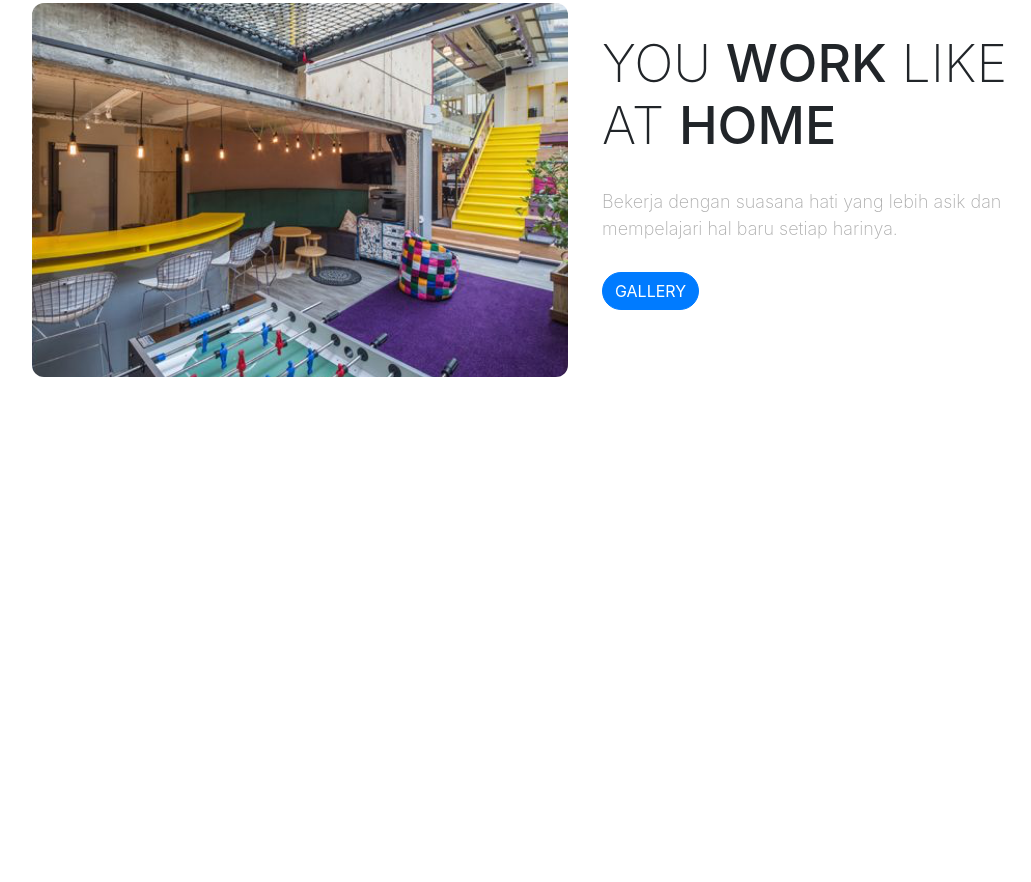
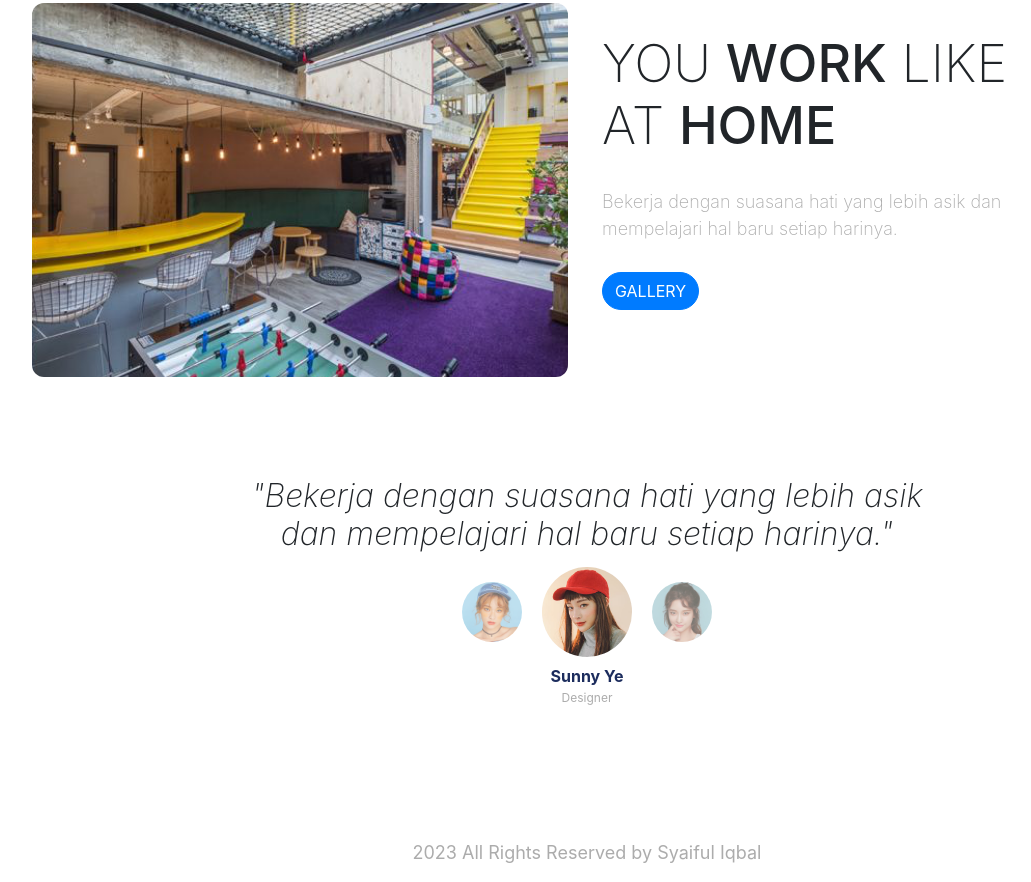
Before and after one commit to Ballsky26/bootstrap4-landing-page, a plain HTML site: page index.html in a window 1280 px wide. Shown: the part 848-1730 px from the top of the page, without its empty margins (53-1084 px from the left). Before the commit the page ends 1225 px from the top, so only its background shows below. Drawn offline with nearby package versions, Linux system fonts and the light colour scheme; a web font is replaced by a local one.

Commit message:
Update Testimonial dan Footer

```diff
--- a/css/style.css
+++ b/css/style.css
@@ -13,6 +13,58 @@
 .tombol {
     text-transform: uppercase;
     border-radius: 40px;
+}
+
+/* Footer */
+
+.footer {
+    margin-top: 100px;
+}
+
+.footer p {
+    color: #ACACAC;
+    font-size: 18px;
+}
+
+/* Testimonial */
+.testimonial {
+    margin-top: 100px;
+}
+
+.testimonial h5 {
+    text-align: center;
+    font-weight: 200;
+    font-style: italic;
+    font-size: 24px;
+}
+
+.testimonial figure img {
+    width: 60px;
+    margin: 20px 10px 10px;
+    opacity: 0.6;
+}
+
+.testimonial figure img.utama {
+    width: 90px;
+    opacity: 1;
+    margin-top: 5px;
+}
+
+.testimonial figure h5 {
+    font-size: 16px;
+    font-weight: bold;
+    font-style: normal;
+    color: #1C2C5D;
+}
+
+.testimonial figure p {
+    font-size: 12px;
+    color: #ACACAC;
+    margin-top: -5px !important;
+}
+
+.testimonial figcaption {
+    text-align: center;
 }
 
 /* Jumbotron */
@@ -143,4 +195,8 @@
     .workingspace {
         text-align: left;
     }
+
+    .testimonial h5 {
+        font-size: 32px;
+    }
 }
--- a/index.html
+++ b/index.html
@@ -95,6 +95,7 @@
         </div>
       </div>
       <!-- Akhir -->
+      <!-- Working Space -->
       <div class="row workingspace">
         <div class="col-lg-6">
           <img
@@ -112,11 +113,58 @@
           <a href="" class="btn btn-primary tombol">Gallery</a>
         </div>
       </div>
+      <!-- Akhir Working Space -->
+
+      <!-- Testimonial -->
+      <section class="testimonial">
+        <div class="row justify-content-center">
+          <div class="col-lg-8">
+            <h5>
+              "Bekerja dengan suasana hati yang lebih asik dan mempelajari hal
+              baru setiap harinya."
+            </h5>
+          </div>
+        </div>
+        <div class="row justify-content-center">
+          <div class="col-lg-6 justify-content-center d-flex">
+            <figure class="figure">
+              <img
+                src="img/img1.png"
+                class="figure-img img-fluid rounded-circle"
+                alt="Testi 1"
+              />
+            </figure>
+            <figure class="figure">
+              <img
+                src="img/img2.png"
+                class="figure-img img-fluid rounded-circle utama"
+                alt="Testi 2"
+              />
+              <figcaption class="figure-caption">
+                <h5>Sunny Ye</h5>
+                <p>Designer</p>
+              </figcaption>
+            </figure>
+            <figure class="figure">
+              <img
+                src="img/img3.png"
+                class="figure-img img-fluid rounded-circle"
+                alt="Testi 3"
+              />
+            </figure>
+          </div>
+        </div>
+      </section>
+      <!-- Akhir Testimonial -->
+
+      <!-- Footer -->
+      <div class="row footer">
+        <div class="col text-center">
+          <p>2023 All Rights Reserved by Syaiful Iqbal</p>
+        </div>
+      </div>
+      <!-- Akhir Footer -->
     </div>
-
-    <!-- Working Space -->
-
-    <!-- Akhir Working Space -->
     <!-- Akhir Container -->
 
     <!-- Optional JavaScript -->
```
